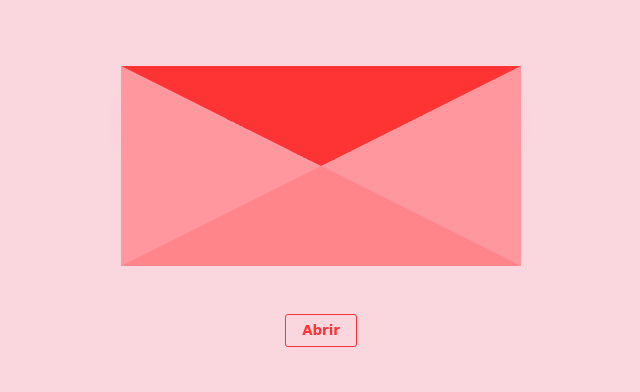
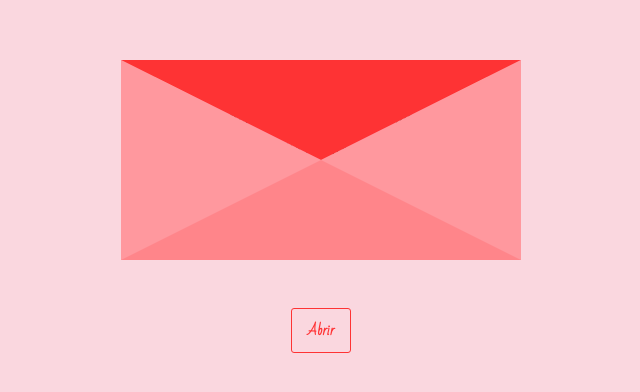
Before and after one commit to RAMC2108/Invitaci-nXV, a plain HTML site: page index.html in a window 1280 px wide. Shown: the part 194-586 px from the top of the page, without its empty margins (319-959 px from the left). Drawn offline with Linux system fonts and the light colour scheme; files whose address does not match are found by name; a web font is replaced by a local one.

Commit message:
ajustes estilos

```diff
--- a/style.css
+++ b/style.css
@@ -1,3 +1,4 @@
+@import url(https://fonts.googleapis.com/css?family=Bad+Script);
 @import url(https://fonts.googleapis.com/css2?family=Dancing+Script:wght@400..700&family=Playwrite+HR+Lijeva:wght@100..400&display=swap);
 
 
```
